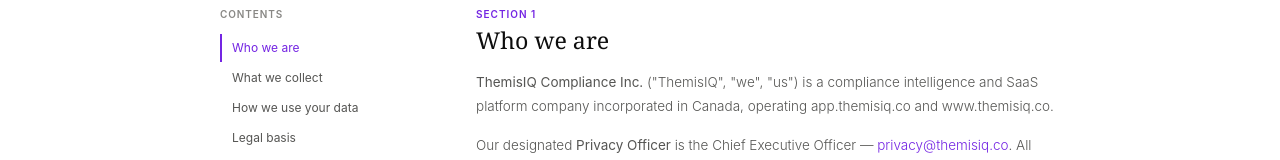
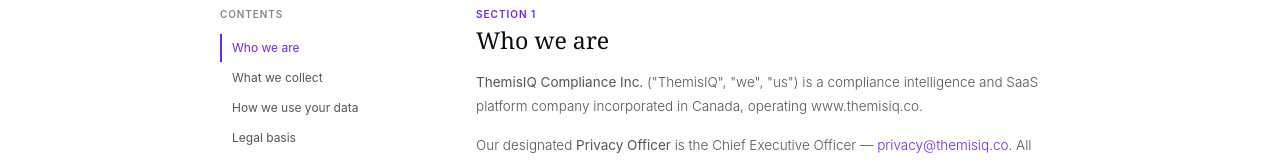
Before and after one commit to themisiqco/themisiq, a Next.js app: page /privacy in a window 1280 px wide. Shown: the part 429-589 px from the top of the page. Built offline with nearby package versions, Linux system fonts and the light colour scheme.

Commit message:
Fix dead app.themisiq.co references; add assessment inbox notice

```diff
--- a/app/api/assessment/submit/route.ts
+++ b/app/api/assessment/submit/route.ts
@@ -110,7 +110,7 @@
     <table cellpadding="0" cellspacing="0" border="0" width="100%"><tr>
       <td align="center">
         <table cellpadding="0" cellspacing="0" border="0"><tr>
-          <td style="padding-right:10px;"><a href="https://app.themisiq.co/signup" style="display:inline-block;font-size:13px;font-weight:600;color:#0d0d0d;background:linear-gradient(135deg,#7425e3,#1fb1ff,#64fe3e);padding:11px 24px;border-radius:8px;text-decoration:none;">Sign Up Today</a></td>
+          <td style="padding-right:10px;"><a href="https://www.themisiq.co/signup" style="display:inline-block;font-size:13px;font-weight:600;color:#0d0d0d;background:linear-gradient(135deg,#7425e3,#1fb1ff,#64fe3e);padding:11px 24px;border-radius:8px;text-decoration:none;">Sign Up Today</a></td>
           <td><a href="https://www.themisiq.co/advisory" style="display:inline-block;font-size:13px;font-weight:500;color:#0d0d0d;background:#fff;border:1px solid #e8e7e4;padding:11px 24px;border-radius:8px;text-decoration:none;">Book Free Consultation</a></td>
         </tr></table>
       </td>
--- a/app/privacy/page.tsx
+++ b/app/privacy/page.tsx
@@ -63,7 +63,7 @@
           <div id="s1" style={sectionStyle}>
             <div style={eyebrow}>Section 1</div>
             <h2 style={sectionHead}>Who we are</h2>
-            <p style={body}><strong>ThemisIQ Compliance Inc.</strong> ("ThemisIQ", "we", "us") is a compliance intelligence and SaaS platform company incorporated in Canada, operating app.themisiq.co and www.themisiq.co.</p>
+            <p style={body}><strong>ThemisIQ Compliance Inc.</strong> ("ThemisIQ", "we", "us") is a compliance intelligence and SaaS platform company incorporated in Canada, operating www.themisiq.co.</p>
             <p style={body}>Our designated <strong>Privacy Officer</strong> is the Chief Executive Officer — <a href="mailto:privacy@themisiq.co" style={link}>privacy@themisiq.co</a>. All privacy requests should be directed to this address.</p>
           </div>
           <div style={divider} />
```
